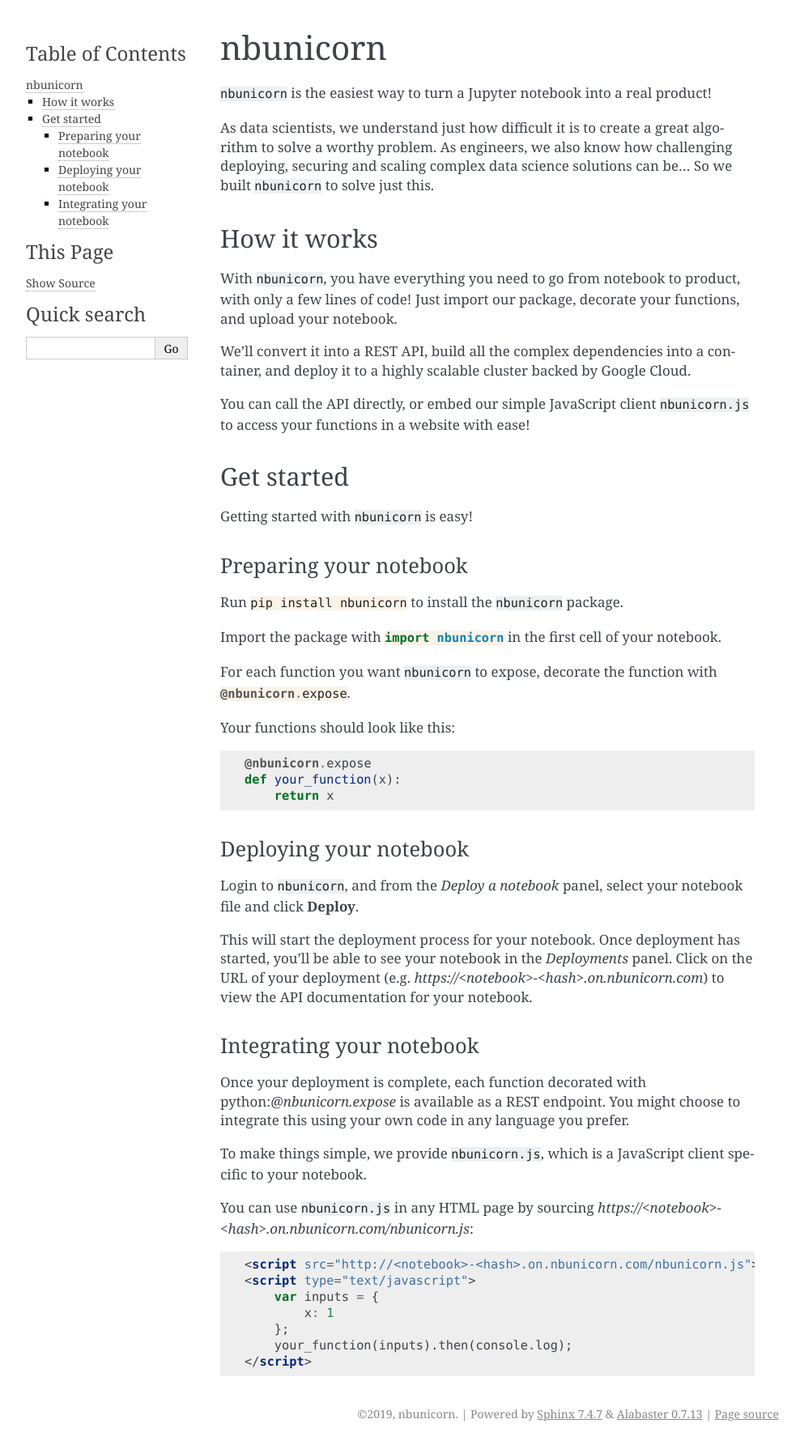
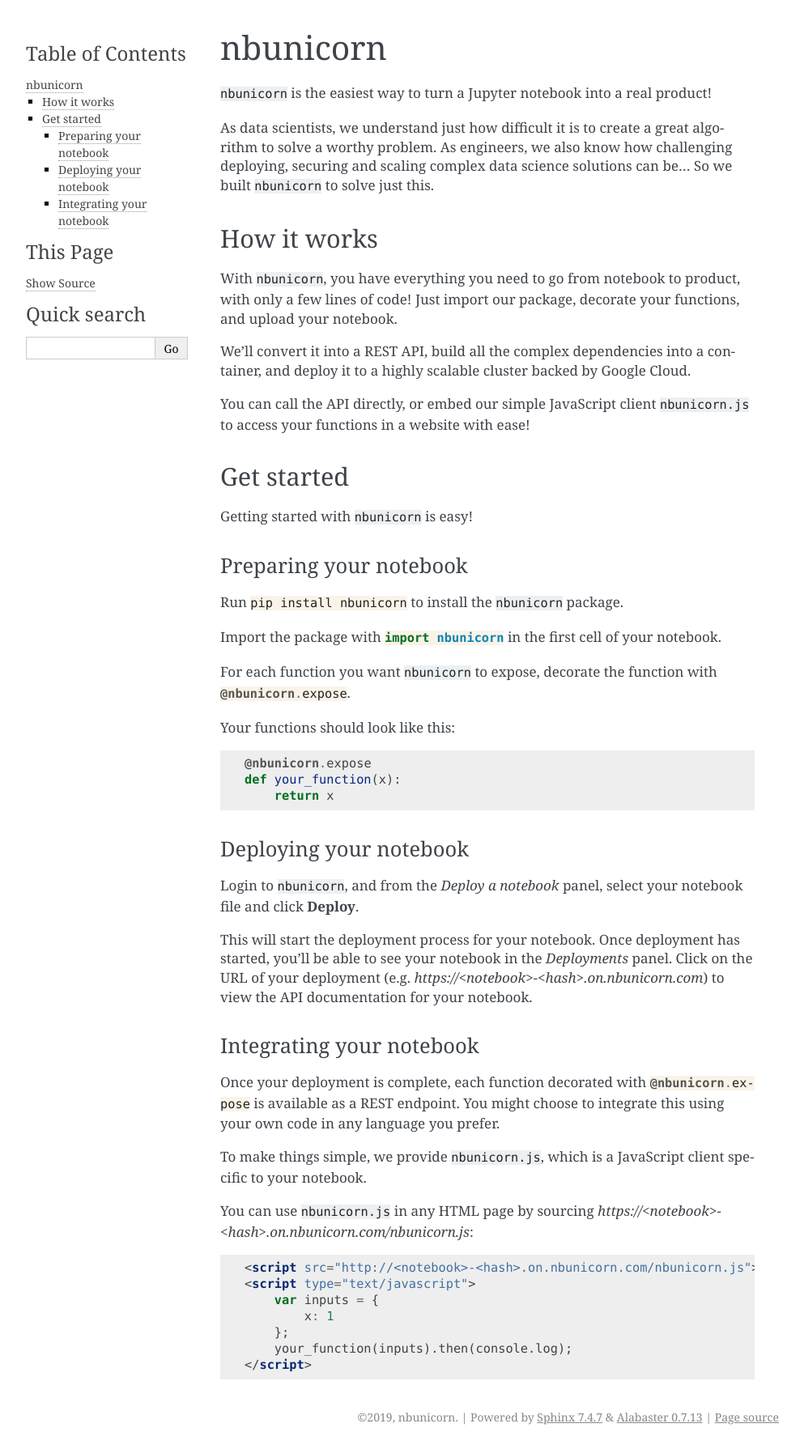
Before and after one commit to nbunicorn/nbunicorn, a Sphinx documentation site: the page built from docs/index.rst, in a window 1280 px wide. Shown: the whole page at 81% size, without its empty margins (148-1141 px from the left). Built offline with Sphinx 7.4.7, drawn with Linux system fonts in a browser that asks for light colours.

Commit message:
fix formatting

```diff
--- a/docs/index.rst
+++ b/docs/index.rst
@@ -59,7 +59,7 @@ This will start the deployment process for your notebook. Once deployment has st
 Integrating your notebook
 -------------------------
 
-Once your deployment is complete, each function decorated with python:`@nbunicorn.expose` is available as a REST endpoint. You might choose to integrate this using your own code in any language you prefer.
+Once your deployment is complete, each function decorated with :python:`@nbunicorn.expose` is available as a REST endpoint. You might choose to integrate this using your own code in any language you prefer.
 
 To make things simple, we provide ``nbunicorn.js``, which is a JavaScript client specific to your notebook.
 
```
